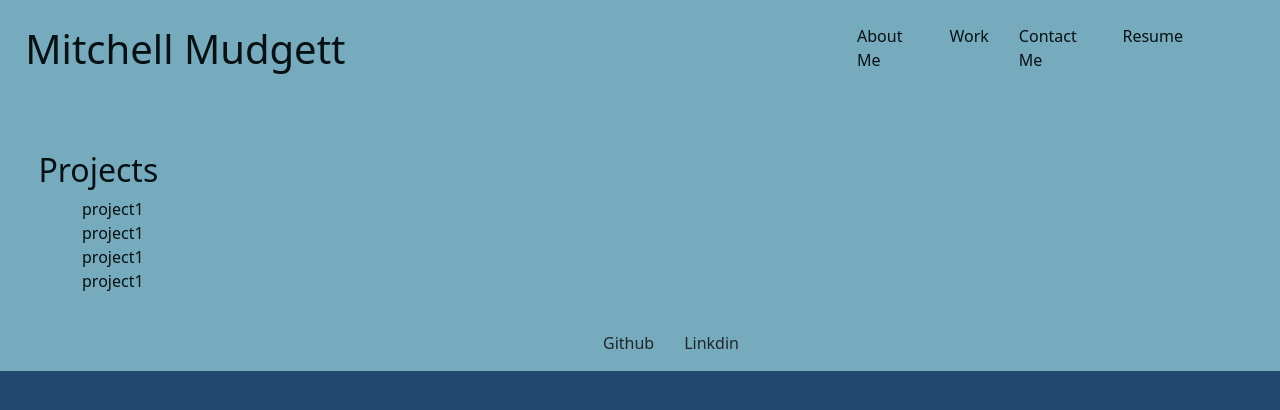
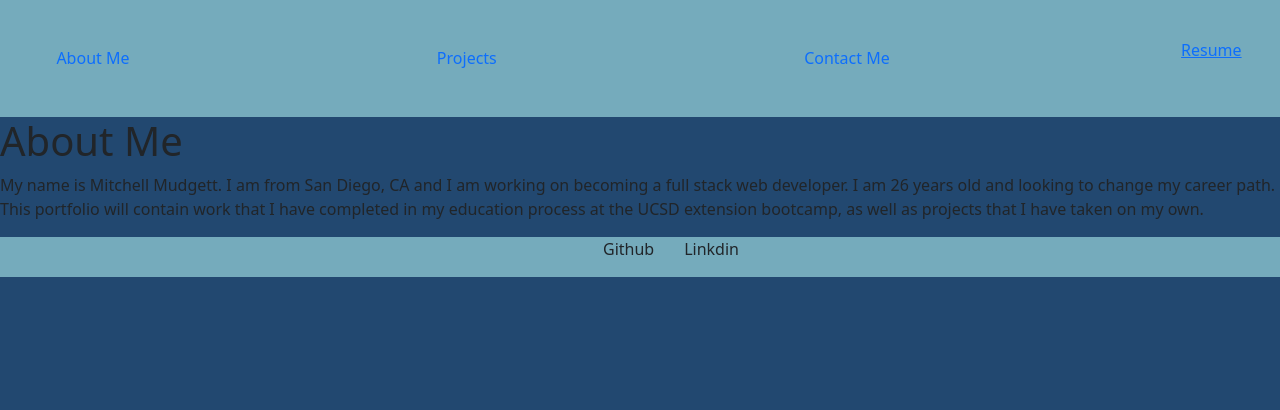
Before and after one commit to MitchellM27/React-Portfolio, a React (Create React App) app: page / in a window 1280 px wide. Shown: the top 410 px of the page. Built offline with nearby package versions, Linux system fonts and the light colour scheme.

Commit message:
adding email functionality.

```diff
--- a/package.json
+++ b/package.json
@@ -4,12 +4,14 @@
   "private": true,
   "homepage": "https://mitchellm27.github.io/React-Portfolio/",
   "dependencies": {
+    "@emailjs/browser": "^3.6.2",
     "@testing-library/jest-dom": "^5.16.4",
     "@testing-library/react": "^13.1.1",
     "@testing-library/user-event": "^13.5.0",
     "axios": "^0.27.2",
     "bootstrap": "^5.1.3",
     "dotenv": "^16.0.0",
+    "emailjs": "^4.0.0",
     "gh-pages": "^3.2.3",
     "react": "^18.1.0",
     "react-dom": "^18.1.0",
--- a/src/App.js
+++ b/src/App.js
@@ -1,16 +1,6 @@
 import React from "react";
-import Header from "./components/Header";
-import Project from "./components/Project";
-import Footer from "./components/Footer";
+import PortfolioContainer from "./components/PortfolioContainer";
 
-function App() {
-  return (
-    <div>
-      <Header/>
-      <Project />
-      <Footer/>
-    </div>
-  );
-}
+const App = () => <PortfolioContainer />;
 
 export default App;
--- a/src/components/Navigation.js
+++ b/src/components/Navigation.js
@@ -12,23 +12,18 @@ const styles = {
   },
 
   navItems: {
-    display: "inline-block",
-    justifyContent: "flex-end",
-    alignItems: "center",
-    marginLeft: "30px",
+    marginLeft: "2px",
   }
 };
 
-function Navigation() {
+function Navigation({currentPage, handlePageChange}) {
   return (
-    <section>
-      <ul style={styles.navBar}>
-        <li><a style= {styles.navItems}>About Me</a></li>
-        <li><a style= {styles.navItems}>Work</a></li>
-        <li><a style= {styles.navItems}>Contact Me</a></li>
-        <li><a style= {styles.navItems}>Resume</a></li>
+      <ul style={styles.navBar} className="nav">
+        <li className='nav-item'><a href="#about" onClick={() => handlePageChange('About')} className={currentPage === 'About' ? 'nav-link active' : 'nav-link'} style= {styles.navItems}>About Me</a></li>
+        <li className='nav-item'><a href="#project" onClick={() => handlePageChange('Project')} className={currentPage === 'Project' ? 'nav-link active' : 'nav-link'}style= {styles.navItems}>Projects</a></li>
+        <li className='nav-item'><a href="#contact" onClick={() => handlePageChange('Contact')} className={currentPage === 'Contact' ? 'nav-link active' : 'nav-link'}style= {styles.navItems}>Contact Me</a></li>
+        <li className='nav-item'><a href="#resume" style= {styles.navItems}>Resume</a></li>
       </ul>
-    </section>
   );
 }
 
--- /dev/null
+++ b/src/components/PortfolioContainer.js
@@ -0,0 +1,35 @@
+import React, { useState } from 'react';
+import Header from './Header';
+import Footer from './Footer';
+import About from './pages/About';
+import Contact from './pages/Contact';
+import Project from './pages/Project';
+import Navigation from './Navigation';
+
+export default function PortfolioContainer() {
+  const [currentPage, setCurrentPage] = useState('About');
+
+  // This method is checking to see what the value of `currentPage` is. Depending on the value of currentPage, we return the corresponding component to render.
+  const renderPage = () => {
+    if (currentPage === 'About') {
+      return <About />;
+    }
+    if (currentPage === 'Project') {
+      return <Project />;
+    }
+    return <Contact />;
+  };
+
+  const handlePageChange = (page) => setCurrentPage(page);
+
+  return (
+    <div>
+      {/* We are passing the currentPage from state and the function to update it */}
+
+      <Navigation currentPage={currentPage} handlePageChange={handlePageChange}/>
+      {/* Here we are calling the renderPage method which will return a component  */}
+      {renderPage()}
+      <Footer/>
+    </div>
+  );
+}
--- /dev/null
+++ b/src/components/pages/About.js
@@ -0,0 +1,15 @@
+import React from 'react';
+
+export default function About() {
+  return (
+    <div>
+      <h1>About Me</h1>
+      <p>
+      My name is Mitchell Mudgett. I am from San Diego, CA and I am working on becoming a
+            full stack web developer. I am 26 years old and looking to change my career path. This portfolio will contain work that I have completed in my
+            education process at the UCSD extension bootcamp, as well as projects that I have taken
+            on my own.
+      </p>
+    </div>
+  );
+}
--- /dev/null
+++ b/src/components/pages/Contact.js
@@ -0,0 +1,33 @@
+import React from 'react';
+import emailjs from 'emailjs-com'
+
+
+export default function Contact() {
+
+  function sendEmail(e) {
+    e.preventDefault();
+
+    emailjs.sendForm('service_cm2flbt', template_dpgdt2i, e.target, 'uRuVfHW30wMmroqjL').then(res=>{
+      console.log(res)
+    }).catch(err=> console.log(err));
+  }
+
+  return (
+    <div className='container border' style={{marginTop: "50px", width: "50%", background: "#75ABBC"}}>
+      <h1 style={{marginTop: "25px", justifyContent: "center"}}>Contact Me</h1>
+      <form className='row' style={{margin: "25px 85px 75px 100px"}}
+      onSubmit= {sendEmail}>
+        <label>Name</label>
+        <input type='text' name='name'/>
+
+        <label>Email</label>
+        <input type='email' name='user_email' className='form-control' />
+
+        <label>Message</label>
+        <textarea name='message' rows='4' className='form-control'/>
+        <input type = 'submit' value='send' className='form-control btn btn-primary' style={{marginTop: "30px"}}/>
+
+      </form>
+    </div>
+  );
+}
```
Also changed, not shown: src/components/pages/Project.js (renamed from src/components/Project.js), 1 other file (tests, documents, lock files or other folders).
